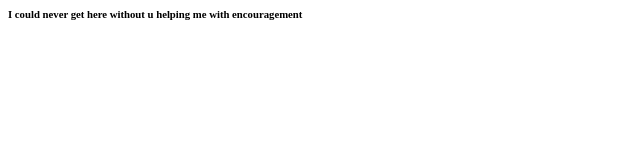
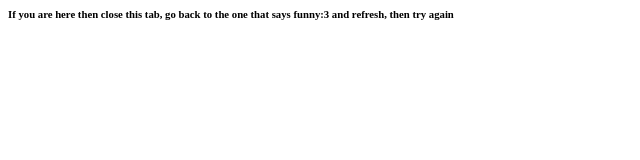
Before and after one commit to funnygang1248/no, a plain HTML site: page index.html in a window 1280 px wide. Shown: the whole page, without its empty margins (0-640 px from the left). Drawn offline with Linux system fonts and the light colour scheme.

Commit message:
Update encouragement message in index.html

```diff
--- a/index.html
+++ b/index.html
@@ -1 +1 @@
-<h6>I could never get here without u helping me with encouragement</h6>
+<h6>If you are here then close this tab, go back to the one that says funny:3 and refresh, then try again</h6>
```
